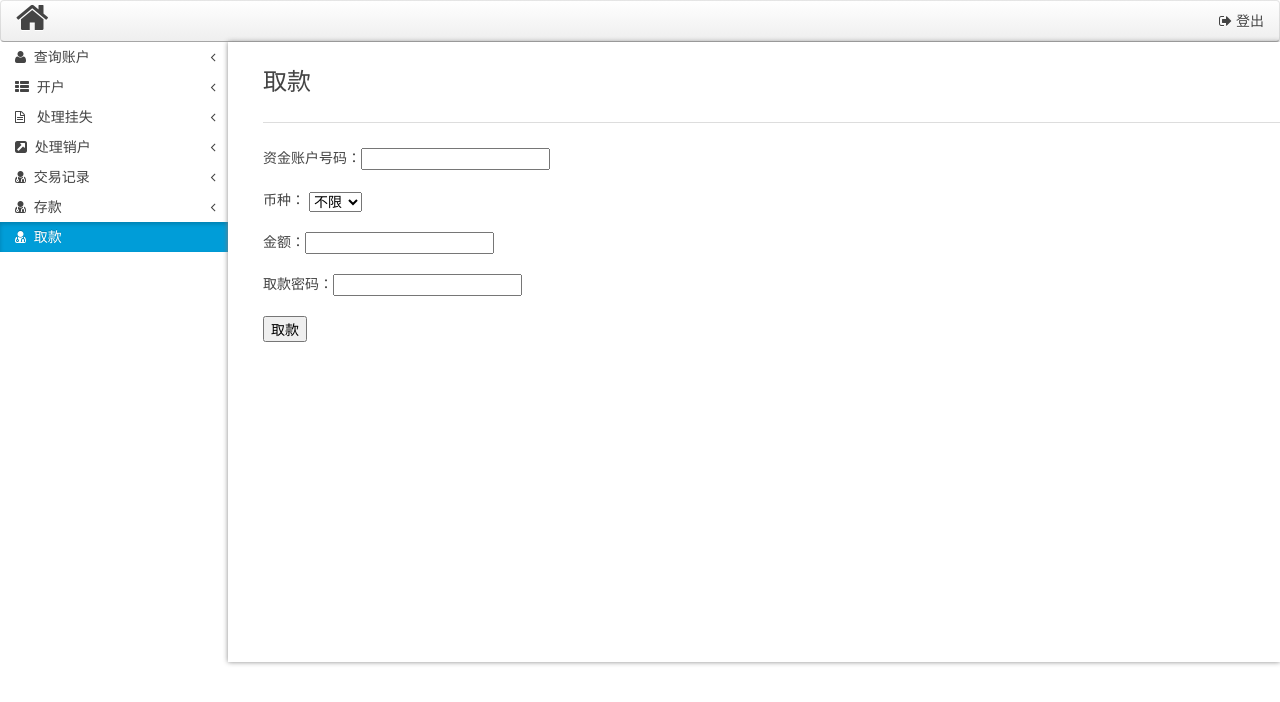
After one commit to nearu/G2, a CodeIgniter app: page /index.php/admin/withdraw in a window 1280 px wide. The commit adds this page. Shown: the top 702 px of the page. Run offline with CodeIgniter, Linux system fonts and the light colour scheme.

Commit message:
增加了存款和取款功能

```diff
--- a/application/controllers/admin.php
+++ b/application/controllers/admin.php
@@ -41,6 +41,104 @@ class admin extends CI_Controller {
 			);
 		$this->load->view("main_head",array("active"=>""));
 		$this->load->view('main_page.php', array('user' => $data));
+	}
+
+	public function save(){
+		$info = '';
+		$successful = 1;
+		if( $this->input->post() ){
+			$successful = 2;
+			$id = $this->input->post( "id" );
+			$currency = $this->input->post( "currency" );
+			$amount = $this->input->post( "amount" );
+			if( strlen($id) == 0 ){
+				$info = "资金账户号为空。";
+			}
+			else if( strlen($currency) == 0 ){
+				$info = "币种为空。";
+			}
+			else if( strlen($amount) == 0 ){
+				$info = "金额为空。";
+			}
+			else if( !is_numeric($amount) ){
+				$info = "金额必须为数字。";
+			}
+			else{
+				$result = $this->funds_account->save( $id, $currency, $amount );
+				if( $result === true ){
+					$info = "存款成功。";
+					$successful = 3;
+				}
+				else{
+					$info = $result;
+				}
+			}
+		}
+		$vars = array();
+		$vars['info'] = $info;
+		if( $successful == 2 ){
+			$vars['old_id'] = $this->input->post( "id" );
+			$vars['old_currency'] = $this->input->post( "currency" );
+			$vars['old_amount'] = $this->input->post( "amount" );
+		}
+		else{
+			$vars['old_id'] = '';
+			$vars['old_currency'] = '';
+			$vars['old_amount'] = '';
+		}
+		$this->load->view("main_head",array("active"=>"save"));
+		$this->load->view("save", $vars );
+	}
+
+	public function withdraw(){
+		$info = '';
+		$successful = 1;
+		if( $this->input->post() ){
+			$successful = 2;
+			$id = $this->input->post( "id" );
+			$currency = $this->input->post( "currency" );
+			$amount = $this->input->post( "amount" );
+			$withdraw_password = $this->input->post( "withdraw_password" );
+			if( strlen($id) == 0 ){
+				$info = "资金账户号为空。";
+			}
+			else if( strlen($currency) == 0 ){
+				$info = "币种为空。";
+			}
+			else if( strlen($amount) == 0 ){
+				$info = "金额为空。";
+			}
+			else if( !is_numeric($amount) ){
+				$info = "金额必须为数字。";
+			}
+			else if( strlen( $this->input->post( "withdraw_password" ) ) == 0 ){
+				$info = "取款密码为空。";
+			}
+			else{
+				$result = $this->funds_account->withdraw( $id, $currency, $amount, $withdraw_password );
+				if( $result === true ){
+					$info = "取款成功。";
+					$successful = 3;
+				}
+				else{
+					$info = $result;
+				}
+			}
+		}
+		$vars = array();
+		$vars['info'] = $info;
+		if( $successful == 2 ){
+			$vars['old_id'] = $this->input->post( "id" );
+			$vars['old_currency'] = $this->input->post( "currency" );
+			$vars['old_amount'] = $this->input->post( "amount" );
+		}
+		else{
+			$vars['old_id'] = '';
+			$vars['old_currency'] = '';
+			$vars['old_amount'] = '';
+		}
+		$this->load->view("main_head",array("active"=>"withdraw"));
+		$this->load->view("withdraw", $vars );
 	}
 
 	public function confirm_register(){
--- a/application/models/Funds_Account.php
+++ b/application/models/Funds_Account.php
@@ -28,7 +28,7 @@
 		*/
 		public function save($id, $currency, $amount) {
 			if ($amount <= 0)
-				return '存款数额需为正值';
+				return '存款数额需为正值。';
 			return $this->modify_balance($id, $currency, $amount);
 		}
 
@@ -42,7 +42,7 @@
 				return $res;
 			}
 			if ($amount < 0)
-				return '取款数额不能为负！';
+				return '取款数额不能为负。';
 			return $this->modify_balance($id, $currency, -$amount);
 		}
 
@@ -65,7 +65,12 @@
 			$pwd = md5($pwd);
 			$sql = "SELECT * FROM funds_account WHERE id='" . $id . "' AND withdraw_password='" . $pwd . "'";
 			$query = $this->db->query($sql);
-			return ($query->num_rows() > 0);
+			if( $query->num_rows() > 0 ){
+				return true;
+			}
+			else{
+				return "取款密码错误。";
+			}
 		}
 
 		/*
@@ -100,7 +105,7 @@
 		*/
 		public function verify_currency($currency) {
 			// 所有合法币种
-			$all_currency_type = array("CNY", "HKD");
+			$all_currency_type = array( 'CNY', 'USD', 'EUR', 'JPY', 'HKD', 'GBP', 'CAD', 'AUD', 'CHF', 'SGD' );
 			return in_array($currency, $all_currency_type, true);
 		}
 
@@ -329,18 +334,18 @@
 		// e5 账号不存在
 		private function modify_balance($id, $currency, $amount) {
 			if (!$this->verify_currency($currency))
-				return 'e1';
+				return '不支持该币种。';
 			$where = array(
 				'funds_account' => $id,
 				'currency_type' => $currency,
 				);
 			if ($this->get_funds_account(array('id'=>$id)) === false) {
-				return 'e5';
+				return '账号不存在。';
 			}
 			$query = $this->db->get_where('currency',$where);
 			if ($query->num_rows() == 0) {
 				if ($amount < 0) {
-					return 'e2';
+					return '该账号下该币种不存在。';
 				}
 				$this->db->insert('currency', array(
 						'funds_account' 	=> $id,
@@ -361,7 +366,7 @@
 				$result = $this->db->select('balance')->get_where('currency', $where)->result_array();
 				$pre_balance = $result[0]['balance'];
 				if ($pre_balance + $amount < 0)
-					return 'e3';
+					return '该账户余额不足。';
 				$this->db->where($where);
 				$this->db->update('currency', array(
 					'balance' => $pre_balance + $amount
--- a/application/views/confirm_register.php
+++ b/application/views/confirm_register.php
@@ -56,4 +56,4 @@
         &nbsp&nbsp&nbsp&nbsp&nbsp&nbsp&nbsp&nbsp&nbsp&nbsp&nbsp&nbsp&nbsp&nbsp&nbsp&nbsp
         <input type="hidden" name="open" value="1" />
         <input type="submit" value="开户" />
-    </form>
+</form>
--- a/application/views/main_head.php
+++ b/application/views/main_head.php
@@ -36,7 +36,7 @@ $this->load->helper("url");
                 <a href="<?=base_url('index.php/admin/display_fund_account')?>"><i class="uk-icon-user"></i>&nbsp;&nbsp;查询账户</a>
             </li>
             <li id="register" class="uk-parent">
-                <a href="<?=base_url('index.php/admin/confirm_register')?>"><i class="uk-icon-th-list"></i>&nbsp;       确认开户</a>
+                <a href="<?=base_url('index.php/admin/confirm_register')?>"><i class="uk-icon-th-list"></i>&nbsp;       开户</a>
             </li>
             <li id="lost" class="uk-parent">
                 <a href="<?=base_url('index.php/admin/confirm_lost')?>"><i class="uk-icon-file-text-alt"></i>&nbsp;&nbsp;&nbsp;处理挂失</a>
@@ -52,6 +52,13 @@ $this->load->helper("url");
                 <a href="<?=base_url('index.php/admin/log')?>"><i class="uk-icon-user-md"></i>&nbsp; 交易记录</a>
             </li>
 
+            <li id="save"  class="uk-parent">
+                <a href="<?=base_url('index.php/admin/save')?>"><i class="uk-icon-user-md"></i>&nbsp; 存款</a>
+            </li>
+
+            <li id="withdraw"  class="uk-parent">
+                <a href="<?=base_url('index.php/admin/withdraw')?>"><i class="uk-icon-user-md"></i>&nbsp; 取款</a>
+            </li>
 
         </ul>
     </div>
--- /dev/null
+++ b/application/views/withdraw.php
@@ -0,0 +1,27 @@
+<h2>取款</h2>
+<hr class="uk-article-divider"/>
+<?php if( strlen($info) != 0 ) echo $info.'<hr class="uk-article-divider"/>'; ?>
+<form method="post" action="" >
+    资金账户号码：<input type="text" name="id" <?php if( strlen($old_id) != 0 ) echo 'value="'.$old_id.'"'; ?> />
+    <br><br>
+    币种：
+    <select name="currency">
+        <option value="" <?php if( strlen($old_currency) == 0 ) echo 'selected="selected"'; ?> >不限</option>
+        <option value="CNY" <?php if( $old_currency == 'CNY' ) echo 'selected="selected"'; ?> >CNY</option>
+        <option value="USD" <?php if( $old_currency == 'USD' ) echo 'selected="selected"'; ?> >USD</option>
+        <option value="EUR" <?php if( $old_currency == 'EUR' ) echo 'selected="selected"'; ?> >EUR</option>
+        <option value="JPY" <?php if( $old_currency == 'JPY' ) echo 'selected="selected"'; ?> >JPY</option>
+        <option value="HKD" <?php if( $old_currency == 'HKD' ) echo 'selected="selected"'; ?> >HKD</option>
+        <option value="GBP" <?php if( $old_currency == 'GBP' ) echo 'selected="selected"'; ?> >GBP</option>
+        <option value="CAD" <?php if( $old_currency == 'CAD' ) echo 'selected="selected"'; ?> >CAD</option>
+        <option value="AUD" <?php if( $old_currency == 'AUD' ) echo 'selected="selected"'; ?> >AUD</option>
+        <option value="CHF" <?php if( $old_currency == 'CHF' ) echo 'selected="selected"'; ?> >CHF</option>
+        <option value="SGD" <?php if( $old_currency == 'SGD' ) echo 'selected="selected"'; ?> >SGD</option>
+    </select>
+    <br><br>
+    金额：<input type="text" name="amount" <?php if( strlen($old_amount) != 0 ) echo 'value="'.$old_amount.'"'; ?> />
+    <br><br>
+    取款密码：<input type="password" name="withdraw_password" />
+    <br><br>
+    <input type="submit" value="取款">
+    </form>
```
Also changed, not shown: application/views/save.php (added, +25 -0 lines).
